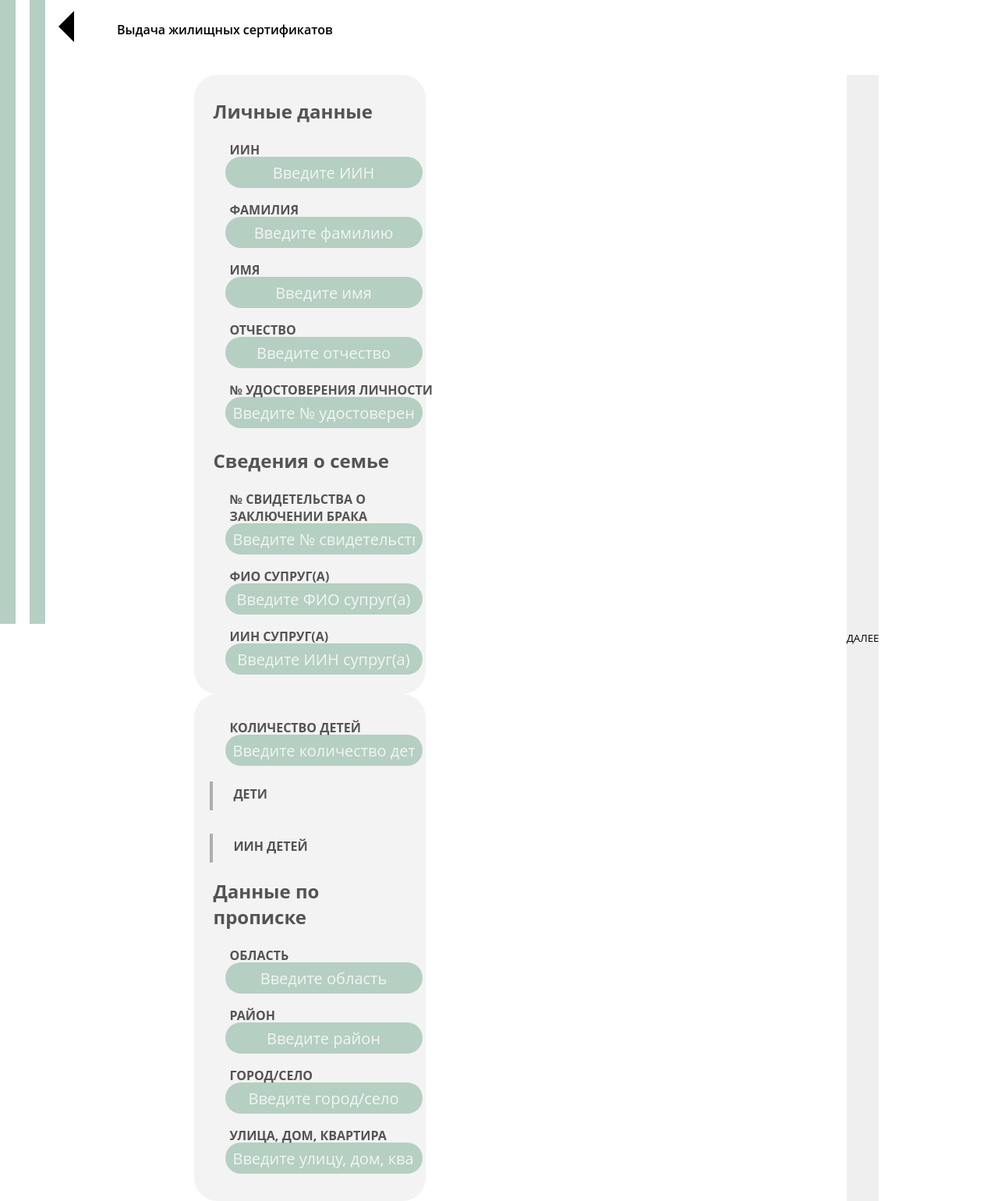
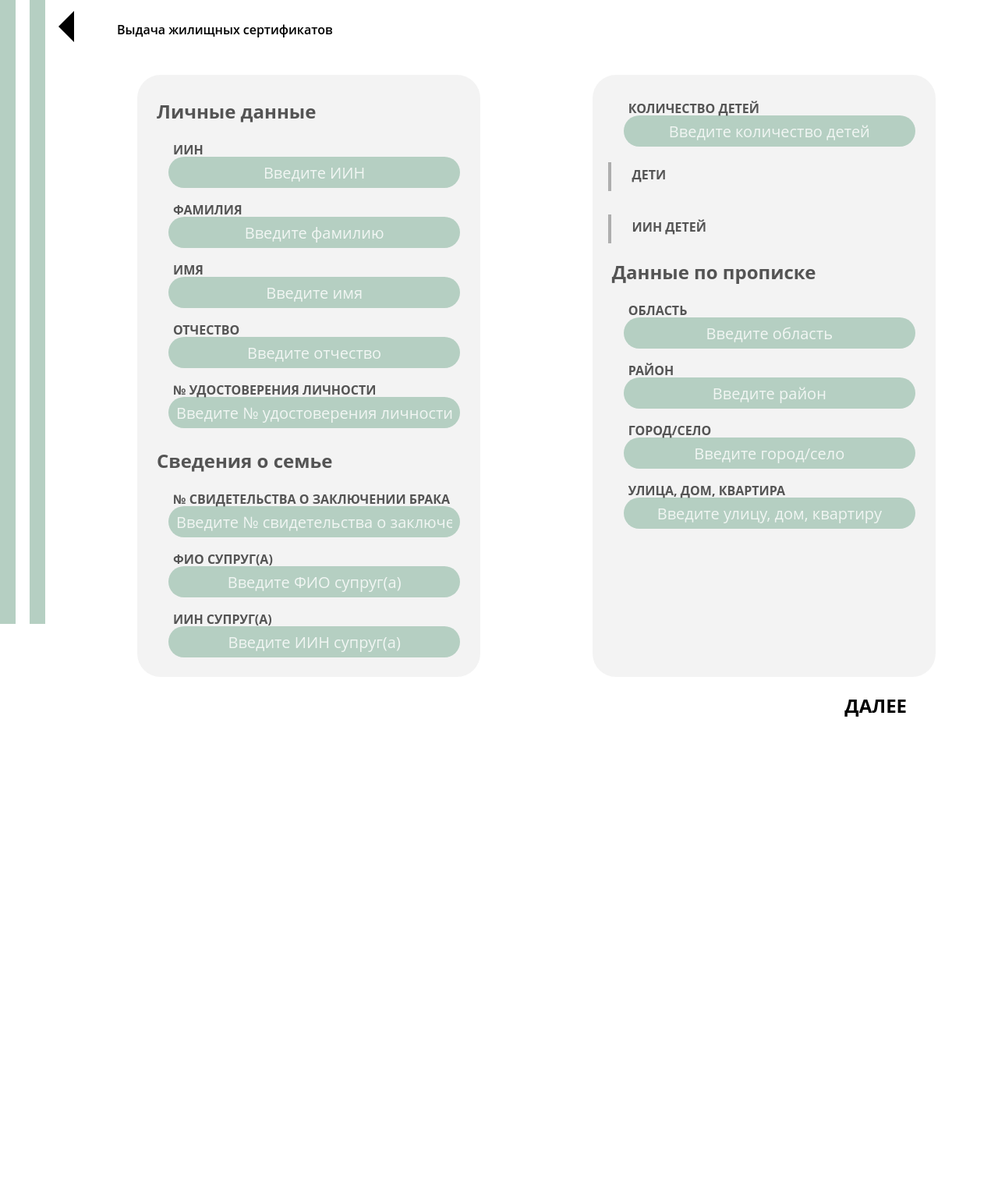
Before and after one commit to Khasseno/LandPlot, a PHP site: page /account/user/sendApplications/certificateApplication.php in a window 1280 px wide. Shown: the whole page at 78% size. After the commit the page ends 919 px from the top, so only its background shows below. Run offline with PHP 8.4, Linux system fonts and the light colour scheme.

Commit message:
Add files via upload

```diff
--- a/css/certificateApplication.css
+++ b/css/certificateApplication.css
@@ -41,12 +41,21 @@
 }
 
 .info {
+    display: flex;
+    flex-direction: column;
+    justify-content: space-between;
+    align-items: end;
     position: relative;
     left: 22vh;
     top: 7.5vw;
-    justify-content: space-around;
     width: 80%;
+    height: 80vh;
+}
+
+.input-container {
     display: flex;
+    justify-content: space-between;
+    width: 100%;
 }
 
 .personalData {
@@ -78,14 +87,14 @@
 
 }
 
-p.next {
-    position: absolute;
+.next {
+    background-color: #ffffff00;
     font-weight: bolder;
     color: #000;
     font-size: 1.5rem;
-    padding-bottom: 20px;
-    top: 128vh;
-    left: 80vw;
+    padding: 20px;
+    cursor: pointer;
+    width: 15%;
 }
 
 a {
@@ -121,6 +130,20 @@
 ::placeholder {
     color: rgba(255, 255, 255, 0.806);
     text-align: center;
+}
+
+li {
+    animation: 0.5s update;
+}
+
+@keyframes update {
+    0% {
+        opacity: 0%;
+    }
+
+    100% {
+        opacity: 100%;
+    }
 }
 
 li::before {
@@ -181,7 +204,7 @@
 .child-iin {
     border-left: 4px solid #54545470;
     margin: 0px 20px;
-    margin-top:15px;
+    margin-top: 15px;
     max-height: 20vh;
     overflow-y: auto;
     padding-top: 5px;
@@ -211,18 +234,21 @@
     left: 2.1vw;
 }
 
-.child::-webkit-scrollbar, .child-iin::-webkit-scrollbar {
+.child::-webkit-scrollbar,
+.child-iin::-webkit-scrollbar {
     width: 5px;
     background-color: #f9f9fd;
-  }
+}
 
-.child::-webkit-scrollbar-track, .child-iin::-webkit-scrollbar-track {
-    -webkit-box-shadow: inset 0 0 6px rgba(0,0,0,0.2);
+.child::-webkit-scrollbar-track,
+.child-iin::-webkit-scrollbar-track {
+    -webkit-box-shadow: inset 0 0 6px rgba(0, 0, 0, 0.2);
     border-radius: 10px;
     background-color: #f9f9fd;
 }
 
-.child::-webkit-scrollbar-thumb, .child-iin::-webkit-scrollbar-thumb {
+.child::-webkit-scrollbar-thumb,
+.child-iin::-webkit-scrollbar-thumb {
     border-radius: 10px;
     background-color: gray;
 }
```
